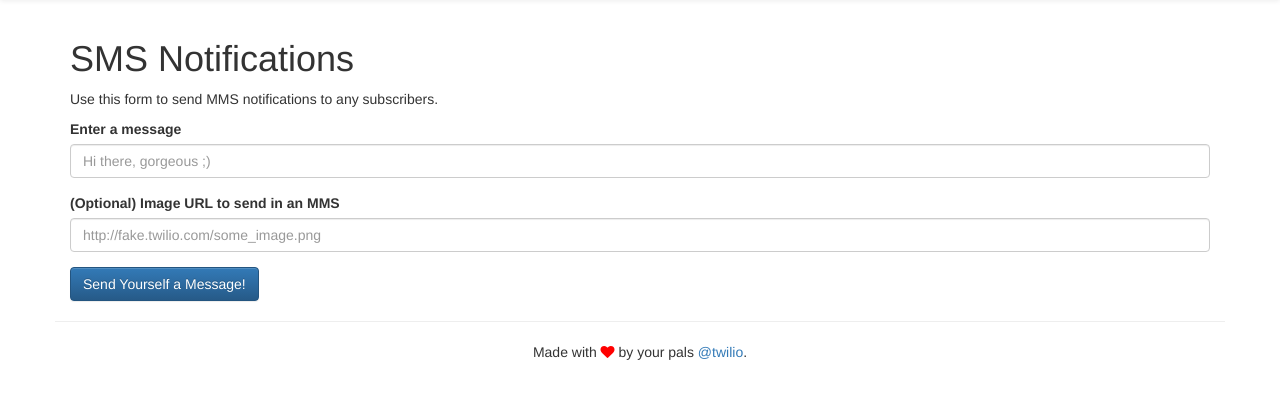
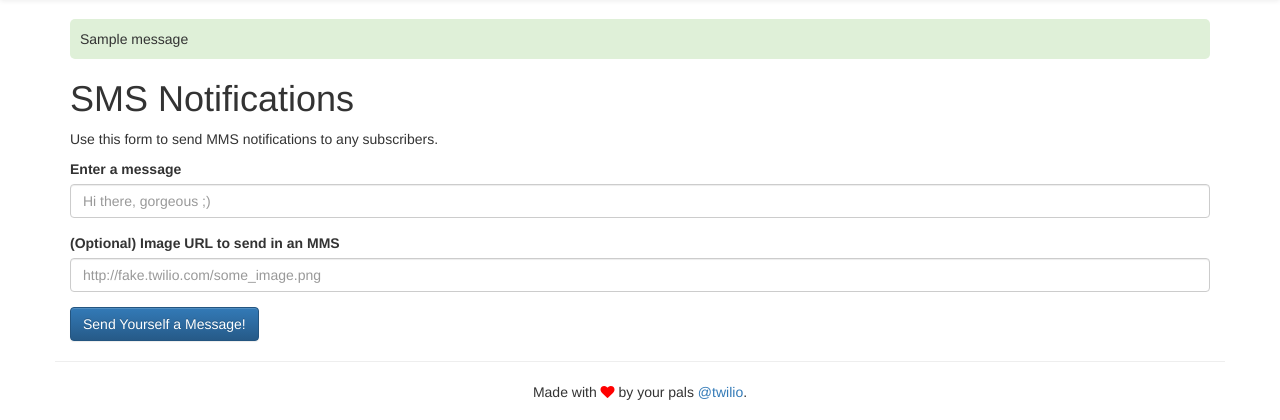
Before and after one commit to sagnew/marketing-notifications-django, a Django app: page /subscribers/form/ in a window 1280 px wide. Shown: the part 51-471 px from the top of the page. Run offline with Django 3.2, Linux system fonts and the light colour scheme; tables that the repository leaves empty hold one stand-in row (values such as "Sample post"); one stand-in notice (Sample message) is shown; parts of the project's set-up code (start-up, migrations or seed data) failed here and were passed over; some libraries are stand-ins or nearby versions.

Commit message:
Add flash message on success

```diff
--- a/marketingnotifications/subscribers/templates/subscribers/base.html
+++ b/marketingnotifications/subscribers/templates/subscribers/base.html
@@ -29,8 +29,22 @@
     </nav>
     <div id="main" class="container">
       <!-- Display any error or informational messages-->
-      <div class="message-list">
-      </div>
+      {% if messages %}
+        <div class="message-list">
+            {% for message in messages %}
+              {% if message.tags == 'success' %}
+                <div class="box bg-success">
+                  <p>{{ message }}</p>
+                </div>
+              {% endif %}
+              {% if message.tags == 'error' %}
+                <div class="box bg-danger">
+                  <p>{{ message }}</p>
+                </div>
+              {% endif %}
+            {% endfor %}
+        </div>
+      {% endif %}
       {% block content %}{% endblock %}
     </div>
 
--- a/marketingnotifications/subscribers/views.py
+++ b/marketingnotifications/subscribers/views.py
@@ -1,6 +1,7 @@
-from django.http import HttpResponse, HttpResponseRedirect
-from django.shortcuts import render
+from django.http import HttpResponse
+from django.shortcuts import render, redirect
 from django.views.decorators.csrf import csrf_exempt
+from django.contrib import messages
 
 from twilio import twiml
 
@@ -37,9 +38,10 @@ def notify(request):
         subscriber.send_notification(message_body=message_body,
                                      image_url=image_url)
 
-    # return HttpResponseRedirect('/subscribers/')
-    return HttpResponse()
+    messages.add_message(request, messages.SUCCESS, 'Messages on their way!')
+    return redirect('/subscribers/form/')
 
 
+@csrf_exempt
 def view_form(request):
     return render(request, 'subscribers/index.html')
```
